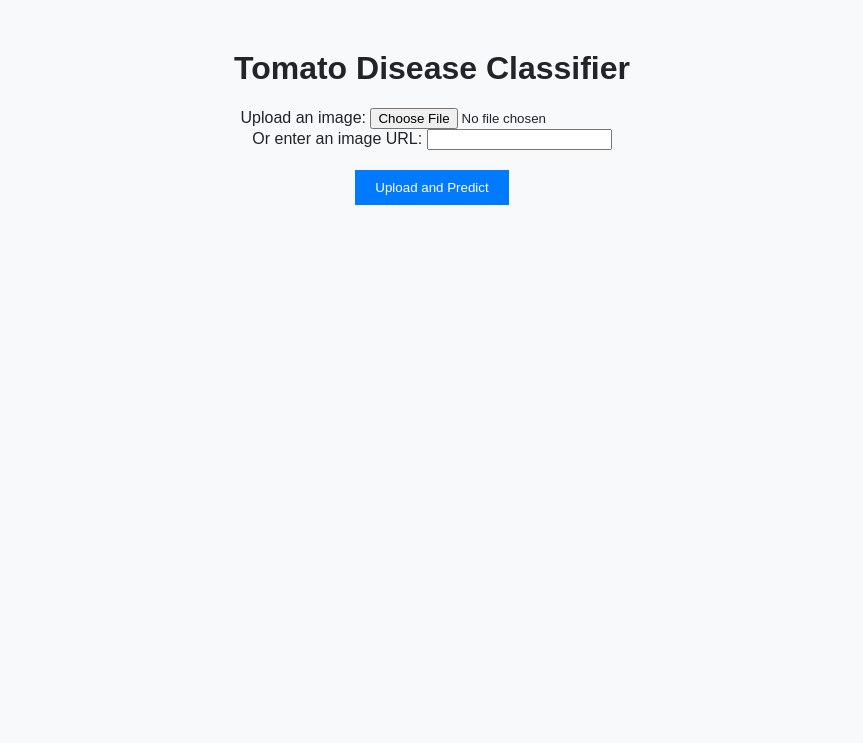
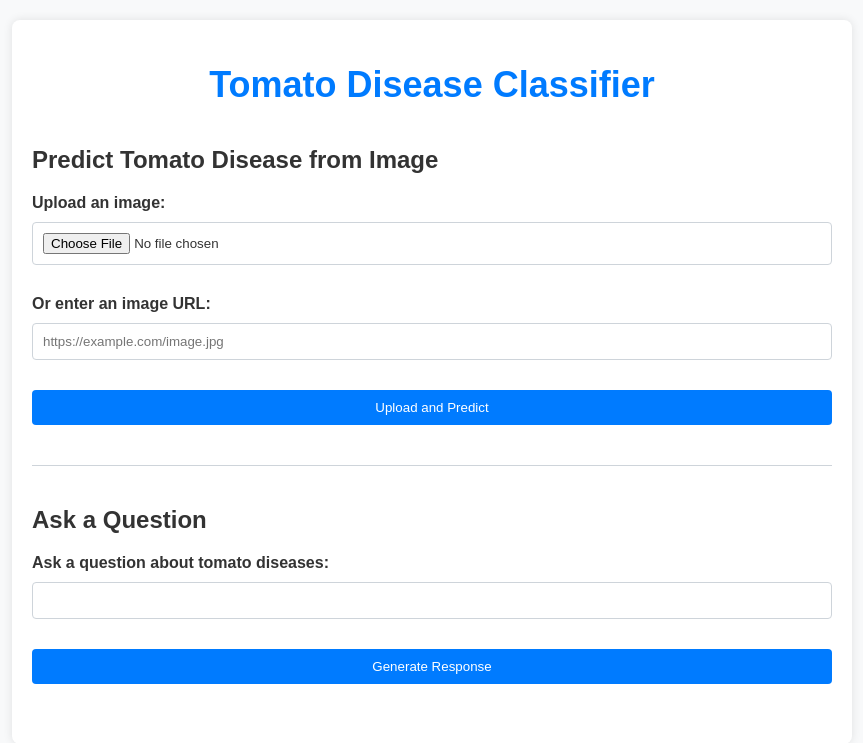
Before and after one commit to armaf002/tomato__1, a Flask app: page / in a window 1280 px wide. Shown: the top 743 px of the page, without its empty margins (208-1071 px from the left). Run offline with Flask 3, Linux system fonts and the light colour scheme.

Commit message:
update the app

```diff
--- a/app.py
+++ b/app.py
@@ -1,7 +1,35 @@
-from flask import Flask, request, render_template
+from flask import Flask, request, render_template, flash, redirect, url_for
 from custom_vision import classify_tomato_disease
+import requests
+import os
+from dotenv import load_dotenv
+
+load_dotenv()
 
 app = Flask(__name__)
+app.secret_key = os.getenv('FLASK_SECRET_KEY', 'default_secret_key')  # Use a secure secret key for production
+
+OPENAI_ENDPOINT = os.getenv('OPENAI_ENDPOINT', 'https://TomatoDiseaseClassifier.openai.azure.com/openai/deployments/gpt-35-turbo-16k/chat/completions?api-version=2023-03-15-preview')
+OPENAI_KEY = os.getenv('OPENAI_KEY', '34fd03f1f03c41cb8ee3fdcf6ccd03f1')
+
+def generate_response(question):
+    headers = {
+        'Content-Type': 'application/json',
+        'api-key': OPENAI_KEY
+    }
+    data = {
+        'messages': [
+            {'role': 'system', 'content': 'You are an expert in tomato plant diseases. Provide detailed information about the diseases, symptoms, causes, and control measures.'},
+            {'role': 'user', 'content': question}
+        ],
+        'max_tokens': 300,
+        'temperature': 0.7,
+    }
+    response = requests.post(OPENAI_ENDPOINT, json=data, headers=headers)
+    if response.status_code == 200:
+        return response.json().get('choices', [{}])[0].get('message', {}).get('content', 'No response available')
+    else:
+        return f'Error occurred: {response.status_code}, {response.text}'
 
 @app.route('/')
 def index():
@@ -9,20 +37,35 @@ def index():
 
 @app.route('/predict', methods=['POST'])
 def predict():
-    if 'file' not in request.files and 'url' not in request.form:
-        return 'No file or URL part'
-
     file = request.files.get('file')
     url = request.form.get('url')
 
-    if file and file.filename != '':
-        diagnosis = classify_tomato_disease(image_file=file)
-    elif url and url != '':
-        diagnosis = classify_tomato_disease(image_url=url)
-    else:
-        return 'No selected file or URL'
+    if not file and not url:
+        flash('Please upload an image or enter an image URL.', 'error')
+        return redirect(url_for('index'))
+
+    if file and file.filename == '':
+        flash('Please select a valid image file.', 'error')
+        return redirect(url_for('index'))
+
+    diagnosis = classify_tomato_disease(image_file=file, image_url=url)
+    if not diagnosis:
+        flash('Error occurred while processing the image. Please try again.', 'error')
+        return redirect(url_for('index'))
 
     return render_template('index.html', diagnosis=diagnosis)
 
+@app.route('/generate', methods=['POST'])
+def generate():
+    question = request.form.get('question')
+    tomato_disease_keywords = ['tomato', 'disease', 'blight', 'leaf curl', 'septoria leaf spot', 'verticillium wilt']
+
+    if any(keyword in question.lower() for keyword in tomato_disease_keywords):
+        response = generate_response(question)
+        return render_template('index.html', generated_response=response, question=question)
+    else:
+        flash('Please ask a question related to tomato diseases.', 'error')
+        return redirect(url_for('index'))
+
 if __name__ == '__main__':
     app.run(debug=True)
--- a/custom_vision.py
+++ b/custom_vision.py
@@ -1,27 +1,29 @@
 import requests
 from io import BytesIO
 from PIL import Image
+import os
+from dotenv import load_dotenv
 
-PREDICTION_KEY = '16d8a257351c45a6bfb3ec48c78f7a24'
-ENDPOINT_URL_IMAGE = 'https://tomatodiseaseclassifier-prediction.cognitiveservices.azure.com/customvision/v3.0/Prediction/39ffcd65-40e5-486c-9ca3-5dbbf9f05d32/classify/iterations/Iteration3/image'
-ENDPOINT_URL_URL = 'https://tomatodiseaseclassifier-prediction.cognitiveservices.azure.com/customvision/v3.0/Prediction/39ffcd65-40e5-486c-9ca3-5dbbf9f05d32/classify/iterations/Iteration3/url'
+load_dotenv()
+
+PREDICTION_KEY = os.getenv('PREDICTION_KEY', '16d8a257351c45a6bfb3ec48c78f7a24')
+ENDPOINT_URL_IMAGE = os.getenv('ENDPOINT_URL_IMAGE', 'https://tomatodiseaseclassifier-prediction.cognitiveservices.azure.com/customvision/v3.0/Prediction/39ffcd65-40e5-486c-9ca3-5dbbf9f05d32/classify/iterations/Iteration3/image')
+ENDPOINT_URL_URL = os.getenv('ENDPOINT_URL_URL', 'https://tomatodiseaseclassifier-prediction.cognitiveservices.azure.com/customvision/v3.0/Prediction/39ffcd65-40e5-486c-9ca3-5dbbf9f05d32/classify/iterations/Iteration3/url')
 
 def classify_tomato_disease(image_file=None, image_url=None):
     headers = {
-        'Prediction-Key': PREDICTION_KEY
+        'Prediction-Key': PREDICTION_KEY,
+        'Content-Type': 'application/octet-stream' if image_file else 'application/json'
     }
 
     if image_file:
-        headers['Content-Type'] = 'application/octet-stream'
         img_byte_arr = BytesIO()
         image = Image.open(image_file.stream)
         image.save(img_byte_arr, format='PNG')
         img_byte_arr = img_byte_arr.getvalue()
-
         response = requests.post(ENDPOINT_URL_IMAGE, headers=headers, data=img_byte_arr)
 
     elif image_url:
-        headers['Content-Type'] = 'application/json'
         data = {"Url": image_url}
         response = requests.post(ENDPOINT_URL_URL, headers=headers, json=data)
 
@@ -34,4 +36,4 @@ def classify_tomato_disease(image_file=None, image_url=None):
         highest_prob = max(predictions, key=lambda x: x['probability'])
         return highest_prob['tagName']
     else:
-        return f'Error: {response.status_code}, {response.text}'
+        return f'Error occurred: {response.status_code}, {response.text}'
--- a/static/style.css
+++ b/static/style.css
@@ -1,23 +1,96 @@
 body {
     font-family: Arial, sans-serif;
     background-color: #f8f9fa;
-    color: #212529;
-    text-align: center;
+    color: #333;
+    margin: 0;
+    padding: 0;
 }
 
 .container {
-    margin-top: 50px;
+    width: 80%;
+    max-width: 800px;
+    margin: 20px auto;
+    padding: 20px;
+    background-color: #fff;
+    border-radius: 8px;
+    box-shadow: 0 0 10px rgba(0, 0, 0, 0.1);
+}
+
+header {
+    text-align: center;
+    margin-bottom: 40px;
+}
+
+header h1 {
+    font-size: 36px;
+    color: #007bff;
+}
+
+.form-section {
+    margin-bottom: 40px;
+}
+
+.form-group {
+    margin-bottom: 20px;
+}
+
+label {
+    font-size: 16px;
+    font-weight: bold;
+}
+
+input[type="file"],
+input[type="text"],
+input[type="url"] {
+    width: calc(100% - 22px);
+    padding: 10px;
+    margin: 10px 0;
+    border: 1px solid #ced4da;
+    border-radius: 4px;
 }
 
 button {
-    margin-top: 20px;
-    padding: 10px 20px;
+    width: 100%;
+    padding: 10px;
     background-color: #007bff;
-    color: white;
+    color: #fff;
     border: none;
+    border-radius: 4px;
     cursor: pointer;
+    transition: background-color 0.3s ease;
 }
 
 button:hover {
     background-color: #0056b3;
 }
+
+hr {
+    margin: 40px 0;
+    border: 0;
+    border-top: 1px solid #ced4da;
+}
+
+.result {
+    margin-top: 40px;
+}
+
+.result h2 {
+    font-size: 20px;
+    margin-bottom: 10px;
+    color: #007bff;
+}
+
+.result p {
+    margin: 10px 0;
+}
+
+.flash {
+    margin-top: 20px;
+    padding: 10px;
+    border-radius: 5px;
+}
+
+.flash.alert-error {
+    background-color: #f8d7da;
+    color: #721c24;
+}
--- a/templates/index.html
+++ b/templates/index.html
@@ -1,4 +1,4 @@
-<!doctype html>
+<!DOCTYPE html>
 <html lang="en">
 <head>
     <meta charset="UTF-8">
@@ -8,21 +8,58 @@
 </head>
 <body>
     <div class="container">
+        <header>
             <h1>Tomato Disease Classifier</h1>
+        </header>
+        <section class="form-section">
+            <h2>Predict Tomato Disease from Image</h2>
             <form action="/predict" method="post" enctype="multipart/form-data">
-      <div>
+                <div class="form-group">
                     <label for="file">Upload an image:</label>
-        <input type="file" name="file" accept="image/*">
+                    <input type="file" id="file" name="file" accept="image/*" required>
                 </div>
-      <div>
+                <div class="form-group">
                     <label for="url">Or enter an image URL:</label>
-        <input type="text" name="url">
+                    <input type="url" id="url" name="url" placeholder="https://example.com/image.jpg">
                 </div>
                 <button type="submit">Upload and Predict</button>
             </form>
+        </section>
+        <hr>
+        <section class="form-section">
+            <h2>Ask a Question</h2>
+            <form action="/generate" method="post">
+                <div class="form-group">
+                    <label for="question">Ask a question about tomato diseases:</label>
+                    <input type="text" id="question" name="question" required>
+                </div>
+                <button type="submit">Generate Response</button>
+            </form>
+        </section>
         {% if diagnosis %}
-    <p>Diagnosis: {{ diagnosis }}</p>
+        <div class="result">
+            <h2>Diagnosis</h2>
+            <p>{{ diagnosis }}</p>
+        </div>
         {% endif %}
+        {% if generated_response %}
+        <div class="result">
+            <h2>Generated Response</h2>
+            <p>Question: {{ question }}</p>
+            <p>Response: {{ generated_response }}</p>
+        </div>
+        {% endif %}
+        {% with messages = get_flashed_messages(with_categories=true) %}
+            {% if messages %}
+            <div class="flash-messages">
+                {% for category, message in messages %}
+                <div class="flash alert alert-{{ category }}">
+                    {{ message }}
+                </div>
+                {% endfor %}
+            </div>
+            {% endif %}
+        {% endwith %}
     </div>
 </body>
 </html>
```
Also changed, not shown: 1 other file. Lines whose indentation alone changed are shown as unchanged.
